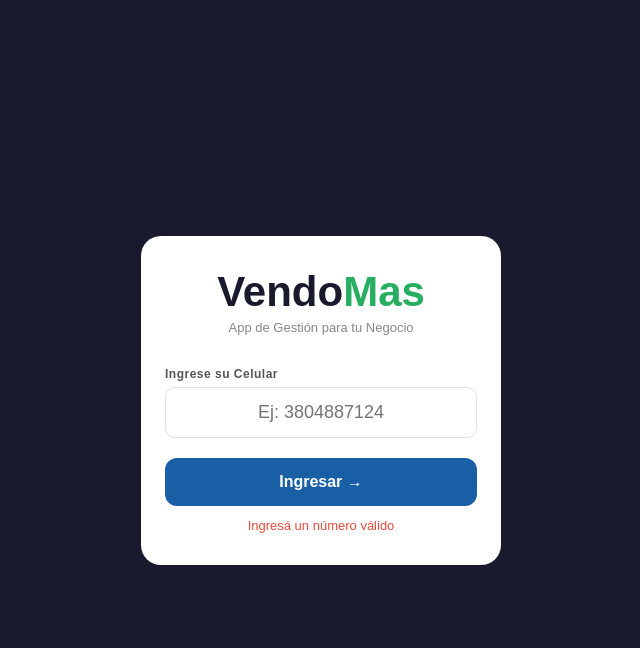
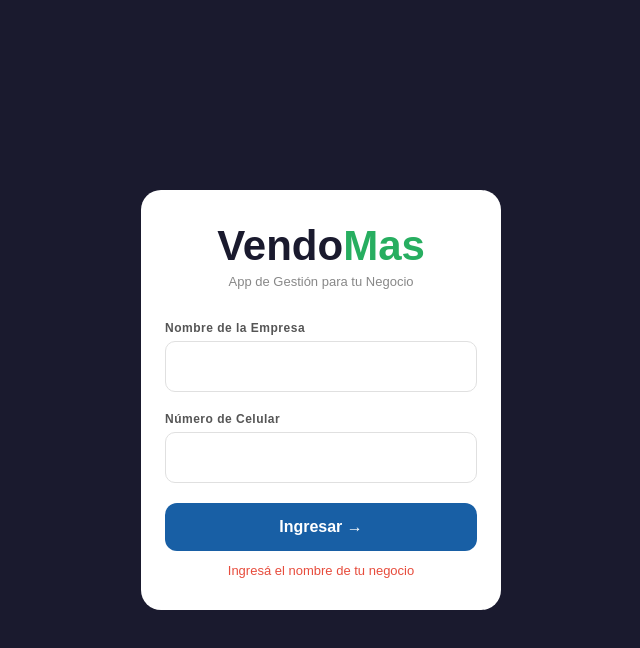
Before and after one commit to fede5331-ui/vendomas, an Electron app: page login.html in a window 1200 px wide. Both pictures are taken after a click on the button "Ingresar →". Shown: the whole page, without its empty margins (279-919 px from the left). Drawn offline with Linux system fonts and the light colour scheme.

Commit message:
fix: mejora ui login

```diff
--- a/login.html
+++ b/login.html
@@ -57,9 +57,14 @@
     <div class="logo">Vendo<span>Mas</span></div>
     <p class="subtitulo">App de Gestión para tu Negocio</p>
 
-    <label>Ingrese su Celular</label>
+    <label>Nombre de la Empresa</label>
+    <input type="text" id="input-negocio"
+      placeholder=""
+      maxlength="40"/>
+
+    <label>Número de Celular</label>
     <input type="tel" id="input-telefono"
-      placeholder="Ej: 3804887124"
+      placeholder=""
       maxlength="15"
       inputmode="numeric"/>
 
@@ -97,7 +102,14 @@
 
     async function ingresar() {
       const telefono = document.getElementById('input-telefono').value.trim();
+      const negocio  = document.getElementById('input-negocio').value.trim();
       const errorMsg = document.getElementById('error-msg');
+
+      if (!negocio) {
+        errorMsg.style.display = 'block';
+        errorMsg.textContent = 'Ingresá el nombre de tu negocio';
+        return;
+      }
 
       if (!telefono || telefono.length < 6) {
         errorMsg.style.display = 'block';
@@ -188,7 +200,7 @@
                 telefono: telefono,
                 marca: 'PWA',
                 modelo: navigator.userAgent.slice(0, 80),
-                negocio: 'VendoMas',
+                negocio: negocio,
                 bloqueado: false,
                 fecha_registro: new Date().toISOString(),
                 ultimo_acceso: new Date().toISOString()
@@ -210,11 +222,11 @@
         localStorage.setItem('vendomas_pwa_sesion', JSON.stringify({
           telefono: telefono,
           uuid: uuidPwa,
+          nombreNegocio: negocio,
           suscripcion: (data && data.length > 0) ? data[0].suscripcion : 'prueba',
           diasRestantes: diasRestantesGuardar,
           timestamp: Date.now()
         }));
-
         localStorage.setItem('vendomas_telefono', telefono);
 
         // Vamos a la app
```
Also changed, not shown: script.js (+9 -0 lines).
